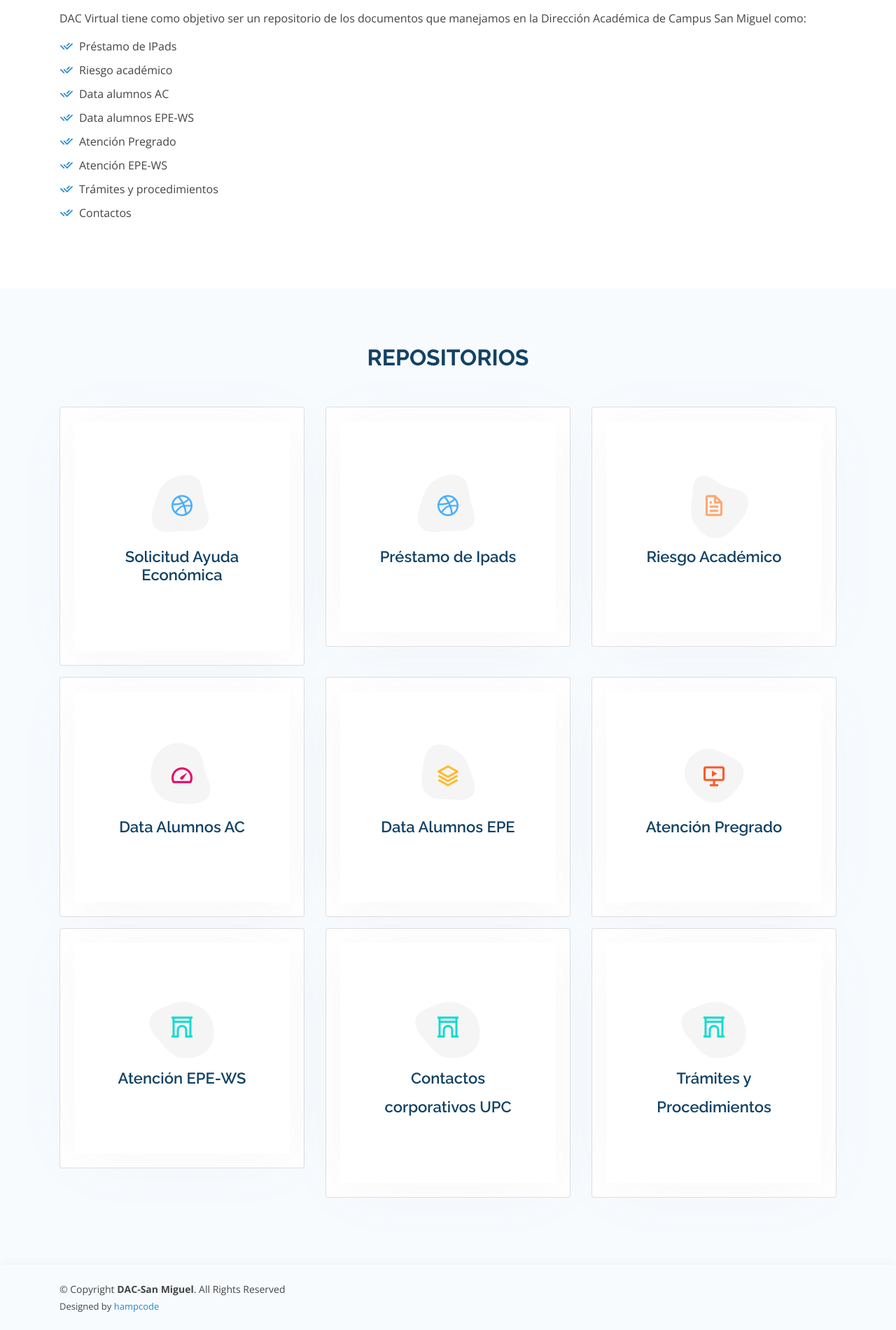
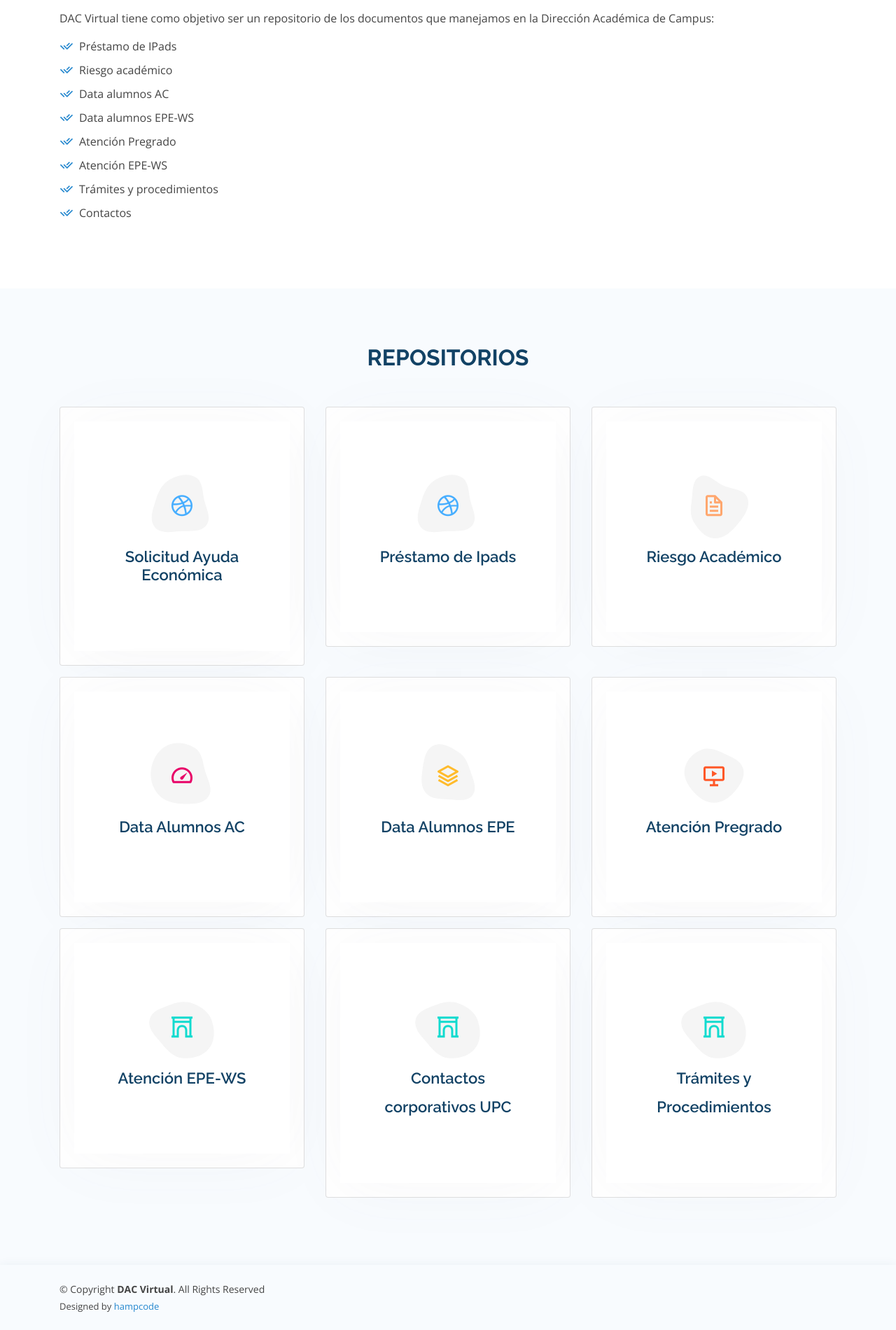
Before and after one commit to gitHAMP/DacVirtual, a plain HTML site: page index.html in a window 1280 px wide. Shown: the part 954-2854 px from the top of the page at 70% size. Drawn offline with nearby package versions, Linux system fonts and the light colour scheme.

Commit message:
Nueva opción

```diff
--- a/index.html
+++ b/index.html
@@ -82,7 +82,7 @@
         <div class="row content">
           <div class="col-lg-12">
             <p>
-              DAC Virtual tiene como objetivo ser un repositorio de los documentos que manejamos en la Dirección Académica de Campus San Miguel como:
+              DAC Virtual tiene como objetivo ser un repositorio de los documentos que manejamos en la Dirección Académica de Campus:
             </p>
             <ul>
               <li><i class="ri-check-double-line"></i> Préstamo de IPads</li>
@@ -298,7 +298,7 @@
 
       <div class="mr-md-auto text-center text-md-left">
         <div class="copyright">
-          &copy; Copyright <strong><span>DAC-San Miguel</span></strong>. All Rights Reserved
+          &copy; Copyright <strong><span>DAC Virtual</span></strong>. All Rights Reserved
         </div>
         <div class="credits">
           <!-- All the links in the footer should remain intact. -->
```
